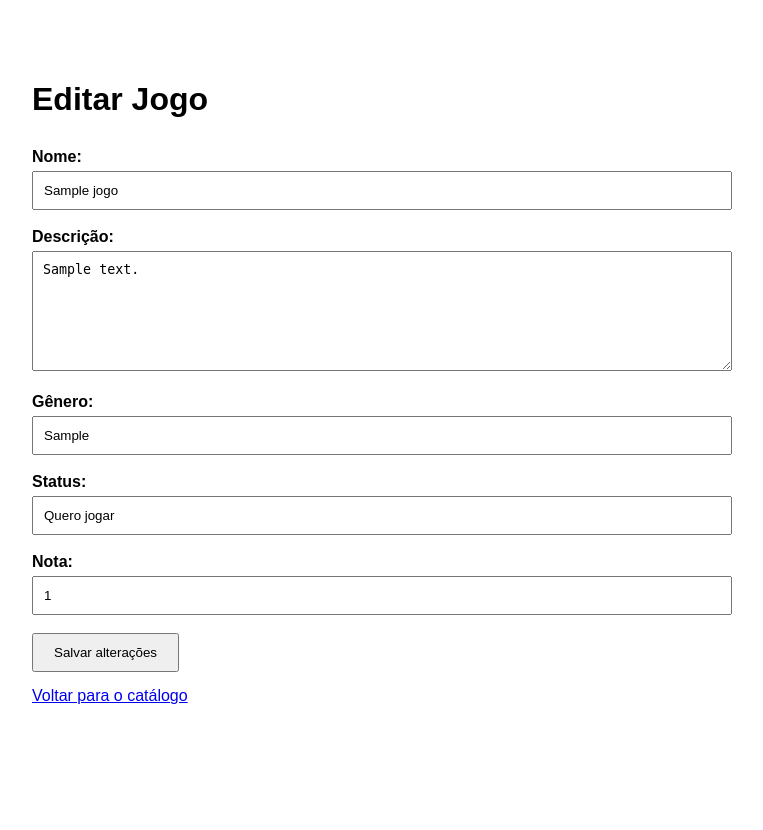
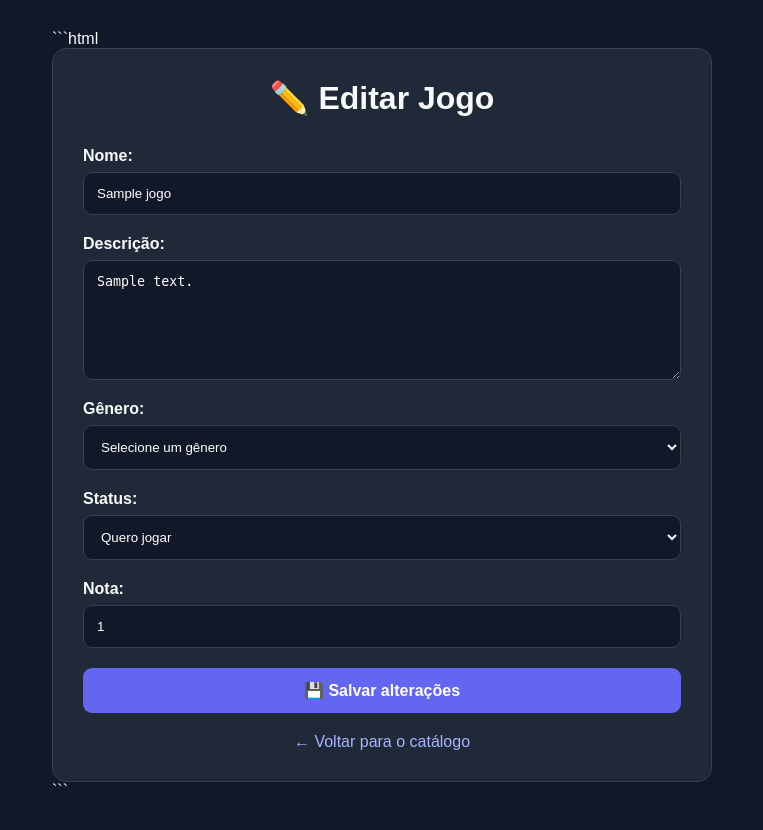
Before and after one commit to D-allves/softwere-django, a Django app: page /editar/1/ in a window 1280 px wide. Shown: the whole page, without its empty margins (258-1021 px from the left). Before the commit the page ends 704 px from the top, so only its background shows below. Run offline with Django 5.2, Linux system fonts and the light colour scheme; tables that the repository leaves empty hold one stand-in row (values such as "Sample post").

Commit message:
Finaliza visual do catalogo

````diff
--- a/catalogo/templates/catalogo/editar_jogo.html
+++ b/catalogo/templates/catalogo/editar_jogo.html
@@ -1,31 +1,61 @@
+```html
 <!DOCTYPE html>
 <html lang="pt-br">
 <head>
     <meta charset="UTF-8">
+    <meta name="viewport" content="width=device-width, initial-scale=1.0">
     <title>Editar Jogo</title>
 
     <style>
+        * {
+            box-sizing: border-box;
+        }
+
         body {
             font-family: Arial, sans-serif;
             max-width: 700px;
-            margin: 40px auto;
-            padding: 20px;
+            margin: 0 auto;
+            padding: 30px 20px;
+            background: #111827;
+            color: #f9fafb;
+        }
+
+        .container {
+            background: #1f2937;
+            padding: 30px;
+            border-radius: 14px;
+            border: 1px solid #374151;
         }
 
         h1 {
+            text-align: center;
+            margin-top: 0;
             margin-bottom: 30px;
         }
 
         label {
+            display: block;
             font-weight: bold;
+            margin-bottom: 7px;
         }
 
         input,
-        textarea {
+        textarea,
+        select {
             width: 100%;
-            padding: 10px;
-            margin-top: 5px;
-            box-sizing: border-box;
+            padding: 13px;
+            margin-bottom: 20px;
+            border: 1px solid #374151;
+            border-radius: 9px;
+            background: #111827;
+            color: #fff;
+            outline: none;
+        }
+
+        input:focus,
+        textarea:focus,
+        select:focus {
+            border-color: #6366f1;
         }
 
         textarea {
@@ -34,53 +64,136 @@
         }
 
         button {
-            padding: 10px 20px;
+            width: 100%;
+            padding: 13px;
+            border: none;
+            border-radius: 9px;
+            background: #6366f1;
+            color: white;
+            font-weight: bold;
+            font-size: 16px;
             cursor: pointer;
+            transition: 0.2s;
         }
 
-        a {
-            display: inline-block;
-            margin-top: 15px;
+        button:hover {
+            background: #4f46e5;
+            transform: translateY(-2px);
+        }
+
+        .voltar {
+            display: block;
+            text-align: center;
+            margin-top: 20px;
+            color: #a5b4fc;
+            text-decoration: none;
+        }
+
+        .voltar:hover {
+            text-decoration: underline;
         }
     </style>
 </head>
 
 <body>
 
-    <h1>Editar Jogo</h1>
+    <div class="container">
+
+        <h1>✏️ Editar Jogo</h1>
 
         <form method="POST">
             {% csrf_token %}
 
             <label>Nome:</label>
-        <input type="text" name="nome" value="{{ jogo.nome }}">
-
-        <br><br>
+            <input
+                type="text"
+                name="nome"
+                value="{{ jogo.nome }}"
+                required
+            >
 
             <label>Descrição:</label>
-        <textarea name="descricao">{{ jogo.descricao }}</textarea>
-
-        <br><br>
+            <textarea name="descricao" required>{{ jogo.descricao }}</textarea>
 
             <label>Gênero:</label>
-        <input type="text" name="genero" value="{{ jogo.genero }}">
 
-        <br><br>
+            <select name="genero" required>
+                <option value="">Selecione um gênero</option>
+
+                <option value="Ação" {% if jogo.genero == "Ação" %}selected{% endif %}>
+                    Ação
+                </option>
+
+                <option value="Aventura" {% if jogo.genero == "Aventura" %}selected{% endif %}>
+                    Aventura
+                </option>
+
+                <option value="RPG" {% if jogo.genero == "RPG" %}selected{% endif %}>
+                    RPG
+                </option>
+
+                <option value="FPS" {% if jogo.genero == "FPS" %}selected{% endif %}>
+                    FPS
+                </option>
+
+                <option value="MOBA" {% if jogo.genero == "MOBA" %}selected{% endif %}>
+                    MOBA
+                </option>
+
+                <option value="Sandbox" {% if jogo.genero == "Sandbox" %}selected{% endif %}>
+                    Sandbox
+                </option>
+
+                <option value="Esporte" {% if jogo.genero == "Esporte" %}selected{% endif %}>
+                    Esporte
+                </option>
+
+                <option value="Terror" {% if jogo.genero == "Terror" %}selected{% endif %}>
+                    Terror
+                </option>
+
+                <option value="Outro" {% if jogo.genero == "Outro" %}selected{% endif %}>
+                    Outro
+                </option>
+            </select>
 
             <label>Status:</label>
-        <input type="text" name="status" value="{{ jogo.status }}">
 
-        <br><br>
+            <select name="status" required>
+                <option value="">Selecione o status</option>
+
+                <option value="Já joguei" {% if jogo.status == "Já joguei" %}selected{% endif %}>
+                    Já joguei
+                </option>
+
+                <option value="Quero jogar" {% if jogo.status == "Quero jogar" %}selected{% endif %}>
+                    Quero jogar
+                </option>
+            </select>
 
             <label>Nota:</label>
-        <input type="number" name="nota" min="0" max="10" value="{{ jogo.nota }}">
 
-        <br><br>
+            <input
+                type="number"
+                name="nota"
+                min="0"
+                max="10"
+                value="{{ jogo.nota }}"
+                required
+            >
 
-        <button type="submit">Salvar alterações</button>
+            <button type="submit">
+                💾 Salvar alterações
+            </button>
+
         </form>
 
-    <a href="{% url 'lista_jogos' %}">Voltar para o catálogo</a>
+        <a class="voltar" href="{% url 'lista_jogos' %}">
+            ← Voltar para o catálogo
+        </a>
+
+    </div>
 
 </body>
 </html>
+```
````
Lines whose indentation alone changed are shown as unchanged.
